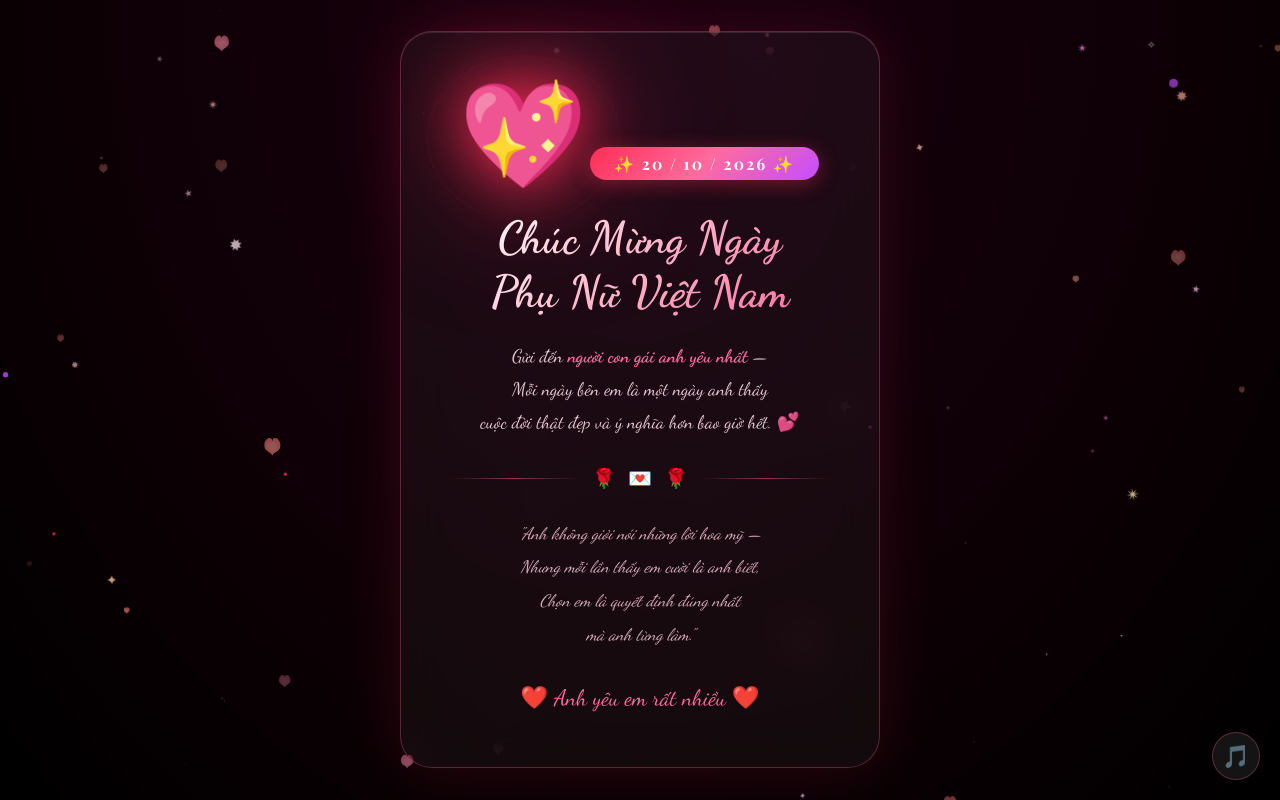
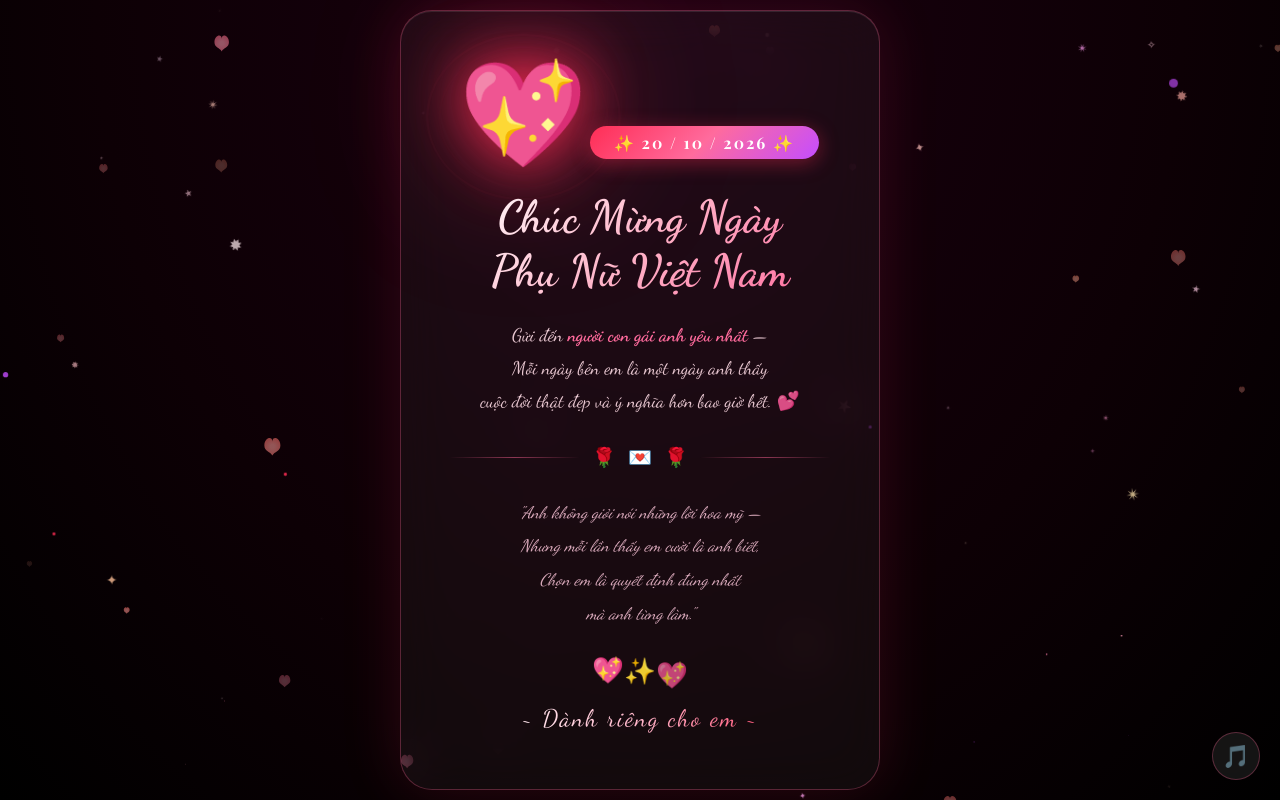
Before and after one commit to taductoi1596-stack/valentine-2010, a plain HTML site: page index.html in a window 1280 px wide. Drawn offline with nearby package versions, Linux system fonts and the light colour scheme.

Commit message:
style: replace closing text with shimmering elegant signature

```diff
--- a/index.html
+++ b/index.html
@@ -191,9 +191,36 @@
     /* ── Closing ── */
     .closing {
       font-family: 'Dancing Script', cursive;
-      font-size: 1.4rem;
-      color: #ff6b9d;
+      font-size: 1.5rem;
+      background: linear-gradient(90deg, #ff6b9d, #fff, #ffb3c8, #ff2d55, #ff6b9d);
+      background-size: 300% auto;
+      -webkit-background-clip: text;
+      -webkit-text-fill-color: transparent;
+      background-clip: text;
+      animation: msgIn 1s 1.3s both, shimmer 3s linear infinite;
+      letter-spacing: 2px;
+    }
+    @keyframes shimmer {
+      0%   { background-position: 0% center; }
+      100% { background-position: 300% center; }
+    }
+    .closing-wrap {
+      display: flex;
+      flex-direction: column;
+      align-items: center;
+      gap: 10px;
       animation: msgIn 1s 1.3s both;
+    }
+    .closing-dots span {
+      display: inline-block;
+      font-size: 1.6rem;
+      animation: dotFloat 2s ease-in-out infinite;
+    }
+    .closing-dots span:nth-child(2) { animation-delay: 0.3s; }
+    .closing-dots span:nth-child(3) { animation-delay: 0.6s; }
+    @keyframes dotFloat {
+      0%,100% { transform: translateY(0); opacity: 0.7; }
+      50%      { transform: translateY(-8px); opacity: 1; }
     }
 
     /* ── Sparkle stars ── */
@@ -281,9 +308,12 @@
     mà anh từng làm."
   </p>
 
-  <p class="closing">
-    ❤️ Anh yêu em rất nhiều ❤️
-  </p>
+  <div class="closing-wrap">
+    <div class="closing-dots">
+      <span>💖</span><span>✨</span><span>💖</span>
+    </div>
+    <p class="closing">~ Dành riêng cho em ~</p>
+  </div>
 </div>
 
 <!-- Music icon -->
```
